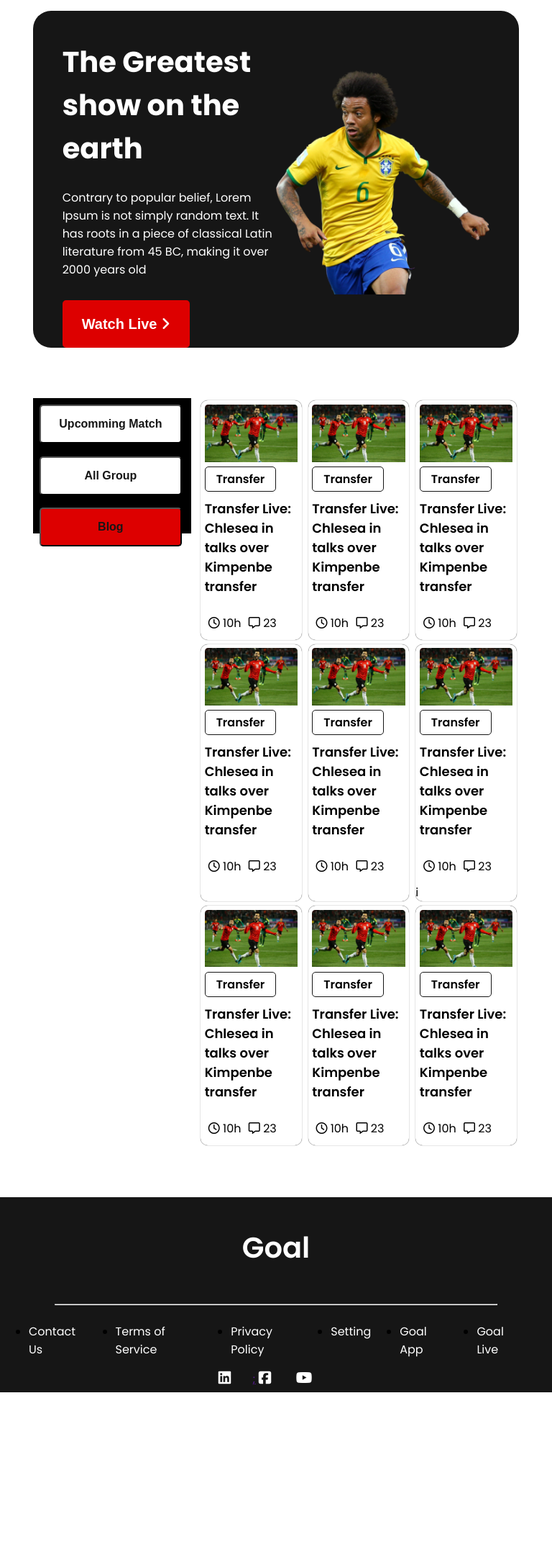
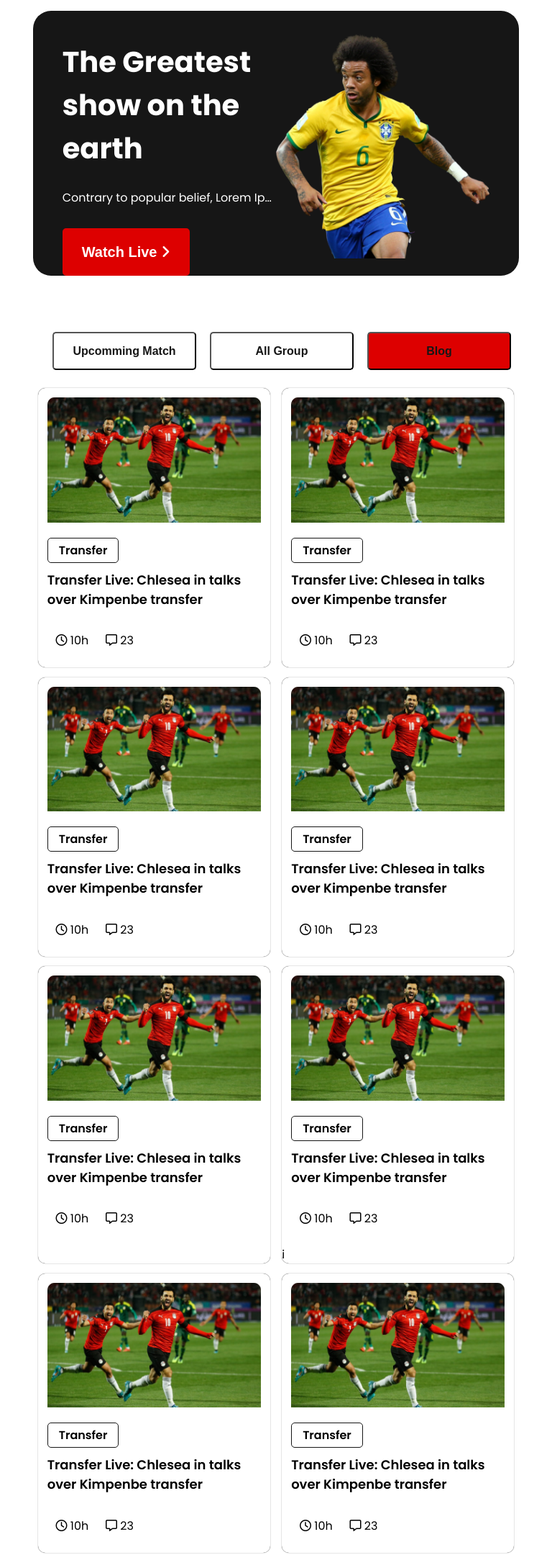
Before and after one commit to AriFullah3202/world-cup, a plain HTML site: page index.html in a window 768 px wide. Shown: the top 2160 px of the page at 72% size. Before the commit the page ends 1934 px from the top, so only its background shows below. Drawn offline with Linux system fonts and the light colour scheme.

Commit message:
using for tablet added

```diff
--- a/index.html
+++ b/index.html
@@ -56,6 +56,9 @@
                     <button id="active" class="menu-item">Blog</button>
                 </a>
             </aside>
+
+
+            <!--===================================== all the post started -->
             <article class="posts">
                 <div class="post">
                     <!-- section one -->
@@ -333,9 +336,17 @@
 
 
         </section>
-        <!-- post section end -->
+        <div id="view-all">
+            <a href="" class="button">View all</a>
+        </div>
+        <!--============================================= post section end -->
 
     </main>
+
+
+
+
+    <!--========================================================= footer section started -->
     <footer class="footer">
         <section class="footer-section">
 
@@ -363,6 +374,7 @@
             </article>
         </section>
     </footer>
+    <!--============================================= footer section ended -->
 </body>
 
 </html>
--- a/style.css
+++ b/style.css
@@ -144,6 +144,10 @@ menu-item:hover {
     font-size: 18px;
     margin: 15px 0 20px;
 }
+
+
+
+
 /* -----------------------------------for extra upcomming html */
 .match-post-container {
     display: grid;
@@ -187,10 +191,21 @@ menu-item:hover {
     font-size: 20px;
     font-weight: 600;
 }
+/* -----------------------------------------for extra upcomming html ended */
 
 /*-------------------------------------------- blog section ended */
 
 /* ------------------------------------------footer section started */
+
+
+
+
+
+
+
+
+
+
 
 
 .footer-section{
@@ -201,9 +216,9 @@ menu-item:hover {
     background-color: #161616;
 }
 .footer-heading h1{
-   color :#FFFFFF;
-   font-weight: 600;
-   font-size: 40px;
+    color :#FFFFFF;
+    font-weight: 600;
+    font-size: 40px;
 }
 article > .footer-menu-items{
     display: flex;
@@ -216,6 +231,9 @@ article > .footer-menu-items{
     padding-right: 40px;
     margin-top: 4%;
 }
+.footer-menu-items >li{
+    list-style: none;
+}
 hr{
     width: 80%;
 }
@@ -227,3 +245,73 @@ hr{
     margin-bottom: 6%;
 }
 /*---------------------- footer section ended */
+
+
+
+/* -=================================================media query for tablet started */
+@media (min-width : 576px) and (max-width : 992px){
+    .half-width p{
+        color: white;
+        margin : 20px 0px 30px ;
+        font-size: 16px;
+        white-space: nowrap;
+        overflow: hidden;
+        text-overflow: ellipsis;    }
+
+    .post-container{
+        display: grid;
+        grid-template-columns: 1fr;
+    }
+
+
+    .posts{
+        display: grid;
+        grid-template-columns: 1fr 1fr;
+        justify-content: space-between;
+    }
+
+
+    .match-post-container {
+        display: grid;
+        grid-template-columns: 1fr;
+    }
+    .menu-post{
+        display: flex;
+        background-color: #FFFFFF;
+        justify-content: space-evenly;
+
+
+    }
+    .menu-item {
+      font-weight: 600;
+      width: 200px;
+      height: 53px;
+      font-size: 1rem;
+      text-align: center;
+
+    }
+    #view-all{
+        display: flex;
+        justify-content: center;
+        align-items: center;
+        margin: 50px 50px;
+        width: 200px;
+        justify-content: center;
+
+        background-color: #DD0000;
+        color: #FFFFFF;
+    }
+        article > .footer-menu-items{
+      display: flex;
+      flex-wrap: wrap;
+
+  }
+  .footer-menu-item a{
+    text-decoration: none;
+    list-style: none;
+    color :#FFFFFF;
+    padding-right: 40px;
+    margin-top: 4%;
+}
+
+  }
```
